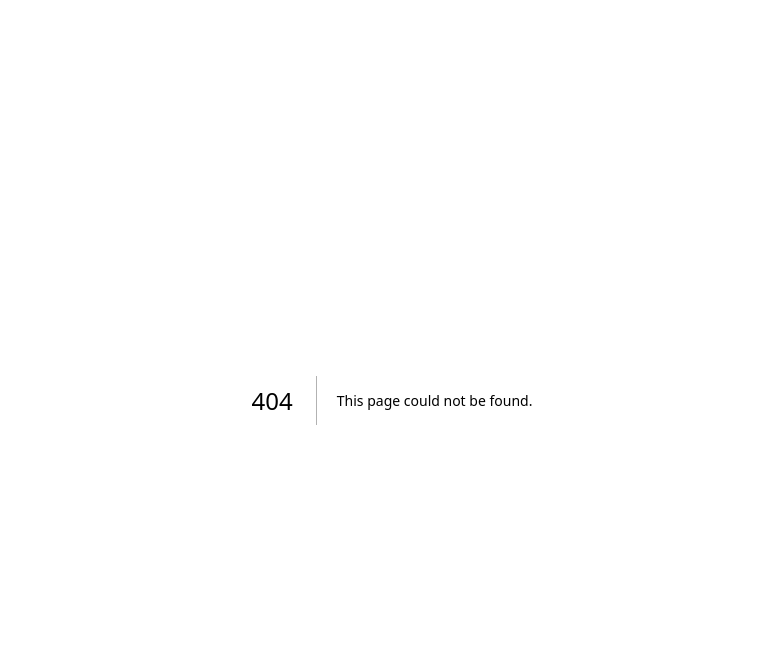
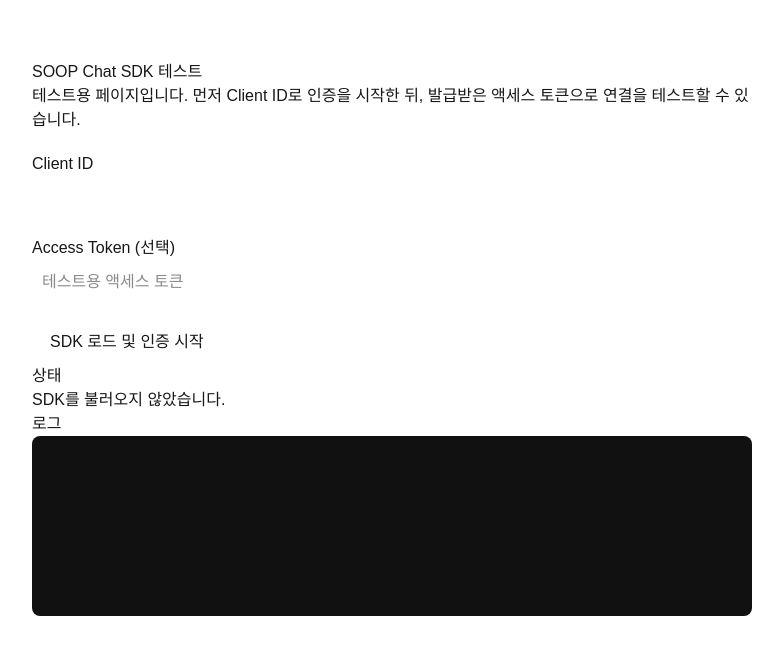
Before and after one commit to tkdus0702-ctrl/sangchu-songbook, a Next.js app: page /soop-test in a window 1280 px wide. Before the commit this address had no page. Shown: the top 654 px of the page, without its empty margins (248-1031 px from the left). Built offline with nearby package versions, Linux system fonts and the light colour scheme.

Commit message:
api test

```diff
--- /dev/null
+++ b/app/api/soop/auth/route.ts
@@ -0,0 +1,31 @@
+
+import { NextResponse } from "next/server";
+import { isAdmin } from "@/lib/admin";
+
+export const runtime = "nodejs";
+
+export async function GET() {
+  const admin = await isAdmin();
+
+  if (!admin) {
+    return NextResponse.json(
+      { error: "관리자 로그인이 필요합니다." },
+      { status: 401 }
+    );
+  }
+
+  const clientId = process.env.SOOP_CLIENT_ID;
+
+  if (!clientId) {
+    return NextResponse.json(
+      { error: "SOOP_CLIENT_ID 환경 변수가 없습니다." },
+      { status: 500 }
+    );
+  }
+
+  const authUrl = new URL("https://openapi.sooplive.com/auth/code");
+  authUrl.searchParams.set("client_id", clientId);
+  authUrl.searchParams.set("scope", "broad_access_chatinfo");
+
+  return NextResponse.redirect(authUrl);
+}
--- /dev/null
+++ b/app/api/soop/callback/route.ts
@@ -0,0 +1,132 @@
+
+import { NextRequest, NextResponse } from "next/server";
+import { createClient } from "@supabase/supabase-js";
+import { isAdmin } from "@/lib/admin";
+
+export const runtime = "nodejs";
+
+export async function GET(request: NextRequest) {
+  const admin = await isAdmin();
+
+  if (!admin) {
+    return NextResponse.json(
+      { error: "관리자 로그인이 필요합니다." },
+      { status: 401 }
+    );
+  }
+
+  const url = new URL(request.url);
+  const code = url.searchParams.get("code");
+
+  if (!code) {
+    return NextResponse.json(
+      {
+        error: "인증 코드가 없습니다.",
+        detail: url.searchParams.get("error"),
+      },
+      { status: 400 }
+    );
+  }
+
+  const clientId = process.env.SOOP_CLIENT_ID;
+  const clientSecret = process.env.SOOP_CLIENT_SECRET;
+  const redirectUri = process.env.SOOP_REDIRECT_URI;
+  const supabaseUrl = process.env.NEXT_PUBLIC_SUPABASE_URL;
+  const supabaseKey = process.env.SUPABASE_SECRET_KEY;
+
+  if (
+    !clientId ||
+    !clientSecret ||
+    !redirectUri ||
+    !supabaseUrl ||
+    !supabaseKey
+  ) {
+    return NextResponse.json(
+      { error: "서버 환경 변수가 설정되지 않았습니다." },
+      { status: 500 }
+    );
+  }
+
+  try {
+    const body = new URLSearchParams({
+      grant_type: "authorization_code",
+      client_id: clientId,
+      client_secret: clientSecret,
+      code,
+      redirect_uri: redirectUri,
+    });
+
+    const tokenResponse = await fetch(
+      "https://openapi.sooplive.com/auth/token",
+      {
+        method: "POST",
+        headers: {
+          "Content-Type": "application/x-www-form-urlencoded",
+        },
+        body,
+        cache: "no-store",
+      }
+    );
+
+    const tokenData = await tokenResponse.json();
+
+    if (
+      !tokenResponse.ok ||
+      !tokenData.access_token ||
+      !tokenData.refresh_token
+    ) {
+      console.error("SOOP token exchange failed:", tokenResponse.status);
+
+      return NextResponse.json(
+        { error: "SOOP 토큰 발급에 실패했습니다." },
+        { status: 502 }
+      );
+    }
+
+    const expiresIn = Number(tokenData.expires_in);
+
+    if (!Number.isFinite(expiresIn) || expiresIn <= 0) {
+      return NextResponse.json(
+        { error: "SOOP 토큰 만료 시간이 올바르지 않습니다." },
+        { status: 502 }
+      );
+    }
+
+    const supabase = createClient(supabaseUrl, supabaseKey);
+
+    const { error } = await supabase
+      .from("soop_auth_tokens")
+      .upsert(
+        {
+          id: "main",
+          access_token: tokenData.access_token,
+          refresh_token: tokenData.refresh_token,
+          expires_at: new Date(
+            Date.now() + expiresIn * 1000
+          ).toISOString(),
+          updated_at: new Date().toISOString(),
+        },
+        { onConflict: "id" }
+      );
+
+    if (error) {
+      console.error("SOOP token storage failed:", error.message);
+
+      return NextResponse.json(
+        { error: "토큰 저장에 실패했습니다. 서버 로그를 확인해 주세요." },
+        { status: 500 }
+      );
+    }
+
+    return NextResponse.redirect(
+      new URL("/?soop=connected", request.url)
+    );
+  } catch (error) {
+    console.error("SOOP callback failed:", error);
+
+    return NextResponse.json(
+      { error: "SOOP 인증 처리 중 오류가 발생했습니다." },
+      { status: 500 }
+    );
+  }
+}
--- /dev/null
+++ b/app/soop-test/page.tsx
@@ -0,0 +1,193 @@
+
+"use client";
+
+import { useState } from "react";
+
+declare global {
+  interface Window {
+    SOOP?: {
+      ChatSDK: new (
+        clientId: string,
+        clientSecret?: string
+      ) => {
+        init: () => void;
+        openAuth: () => void;
+        getAuth: (code: string) => Promise<unknown>;
+        setAuth: (token: string) => void;
+        connect: () => Promise<unknown> | void;
+        disconnect: () => void;
+        getRoomInfo: () => Promise<{
+          chatNumber: number;
+          bjId: string;
+        }>;
+        handleMessageReceived: (
+          callback: (action: string, message: {
+            message?: string;
+            userId?: string;
+            userNickname?: string;
+          }) => void
+        ) => void;
+        handleChatClosed: (callback: () => void) => void;
+        handleError: (
+          callback: (code: string, message: string) => void
+        ) => void;
+      };
+    };
+  }
+}
+
+export default function SoopTestPage() {
+  const [status, setStatus] = useState("SDK를 불러오지 않았습니다.");
+  const [logs, setLogs] = useState<string[]>([]);
+  const [clientId, setClientId] = useState("");
+  const [accessToken, setAccessToken] = useState("");
+
+  function log(message: string) {
+    setLogs((prev) => [
+      `${new Date().toLocaleTimeString()} ${message}`,
+      ...prev,
+    ]);
+  }
+
+  function loadSdk(): Promise<void> {
+    return new Promise((resolve, reject) => {
+      if (window.SOOP?.ChatSDK) {
+        resolve();
+        return;
+      }
+
+      const script = document.createElement("script");
+      script.src =
+        "https://static.sooplive.com/asset/app/chat-sdk/sooplive-chat-sdk.js";
+      script.onload = () => {
+        if (window.SOOP?.ChatSDK) resolve();
+        else reject(new Error("SOOP.ChatSDK를 찾을 수 없습니다."));
+      };
+      script.onerror = () =>
+        reject(new Error("SOOP SDK 스크립트를 불러오지 못했습니다."));
+      document.head.appendChild(script);
+    });
+  }
+
+  async function startTest() {
+    try {
+      if (!clientId.trim()) {
+        setStatus("Client ID를 입력해 주세요.");
+        return;
+      }
+
+      await loadSdk();
+      setStatus("SDK 로드 완료");
+      log("SDK 로드 완료");
+
+      const sdk = new window.SOOP!.ChatSDK(clientId.trim());
+
+      if (!accessToken.trim()) {
+        setStatus("SDK 초기화 완료. 인증 절차를 시작합니다.");
+        log("SOOP 인증 화면을 엽니다.");
+        sdk.openAuth();
+        return;
+      }
+
+      sdk.setAuth(accessToken.trim());
+
+      sdk.handleError((code, message) => {
+        setStatus(`SDK 오류: ${code}`);
+        log(`오류 ${code}: ${message}`);
+      });
+
+      sdk.handleChatClosed(() => {
+        setStatus("채팅 연결이 종료되었습니다.");
+        log("채팅 연결 종료");
+      });
+
+      sdk.handleMessageReceived((action, message) => {
+        if (action === "MESSAGE") {
+          log(
+            `[${message.userNickname ?? "사용자"}] ${message.message ?? ""}`
+          );
+        } else {
+          log(`이벤트: ${action}`);
+        }
+      });
+
+      setStatus("채팅 서버에 연결 중...");
+      log("connect() 호출");
+
+      await sdk.connect();
+
+      setStatus("connect() 요청 완료. 방송 정보를 확인합니다.");
+      log("connect() 요청 완료");
+
+      const room = await sdk.getRoomInfo();
+
+      log(`연결된 방송 ID: ${room.bjId}`);
+      log(`채팅 번호: ${room.chatNumber}`);
+      setStatus(`연결된 방송: ${room.bjId}`);
+    } catch (error) {
+      const message =
+        error instanceof Error ? error.message : String(error);
+      setStatus(`실패: ${message}`);
+      log(`실패: ${message}`);
+    }
+  }
+
+  return (
+    <main style={{ maxWidth: 760, margin: "40px auto", padding: 20 }}>
+      <h1>SOOP Chat SDK 테스트</h1>
+      <p>
+        테스트용 페이지입니다. 먼저 Client ID로 인증을 시작한 뒤,
+        발급받은 액세스 토큰으로 연결을 테스트할 수 있습니다.
+      </p>
+
+      <label style={{ display: "block", marginTop: 20 }}>
+        Client ID
+        <input
+          value={clientId}
+          onChange={(e) => setClientId(e.target.value)}
+          style={{ display: "block", width: "100%", padding: 10 }}
+        />
+      </label>
+
+      <label style={{ display: "block", marginTop: 16 }}>
+        Access Token (선택)
+        <input
+          value={accessToken}
+          onChange={(e) => setAccessToken(e.target.value)}
+          placeholder="테스트용 액세스 토큰"
+          type="password"
+          autoComplete="off"
+          style={{ display: "block", width: "100%", padding: 10 }}
+        />
+      </label>
+
+      <button
+        onClick={startTest}
+        style={{ marginTop: 16, padding: "10px 18px" }}
+      >
+        SDK 로드 및 인증 시작
+      </button>
+
+      <h2>상태</h2>
+      <p>{status}</p>
+
+      <h2>로그</h2>
+      <div
+        style={{
+          background: "#111",
+          color: "#eee",
+          padding: 16,
+          borderRadius: 8,
+          minHeight: 180,
+          overflowWrap: "anywhere",
+        }}
+      >
+        {logs.map((entry, index) => (
+          <p key={`${entry}-${index}`} style={{ margin: "6px 0" }}>
+            {entry}
+          </p>
+        ))}
+      </div>
+    </main>
+  );
+}
```
